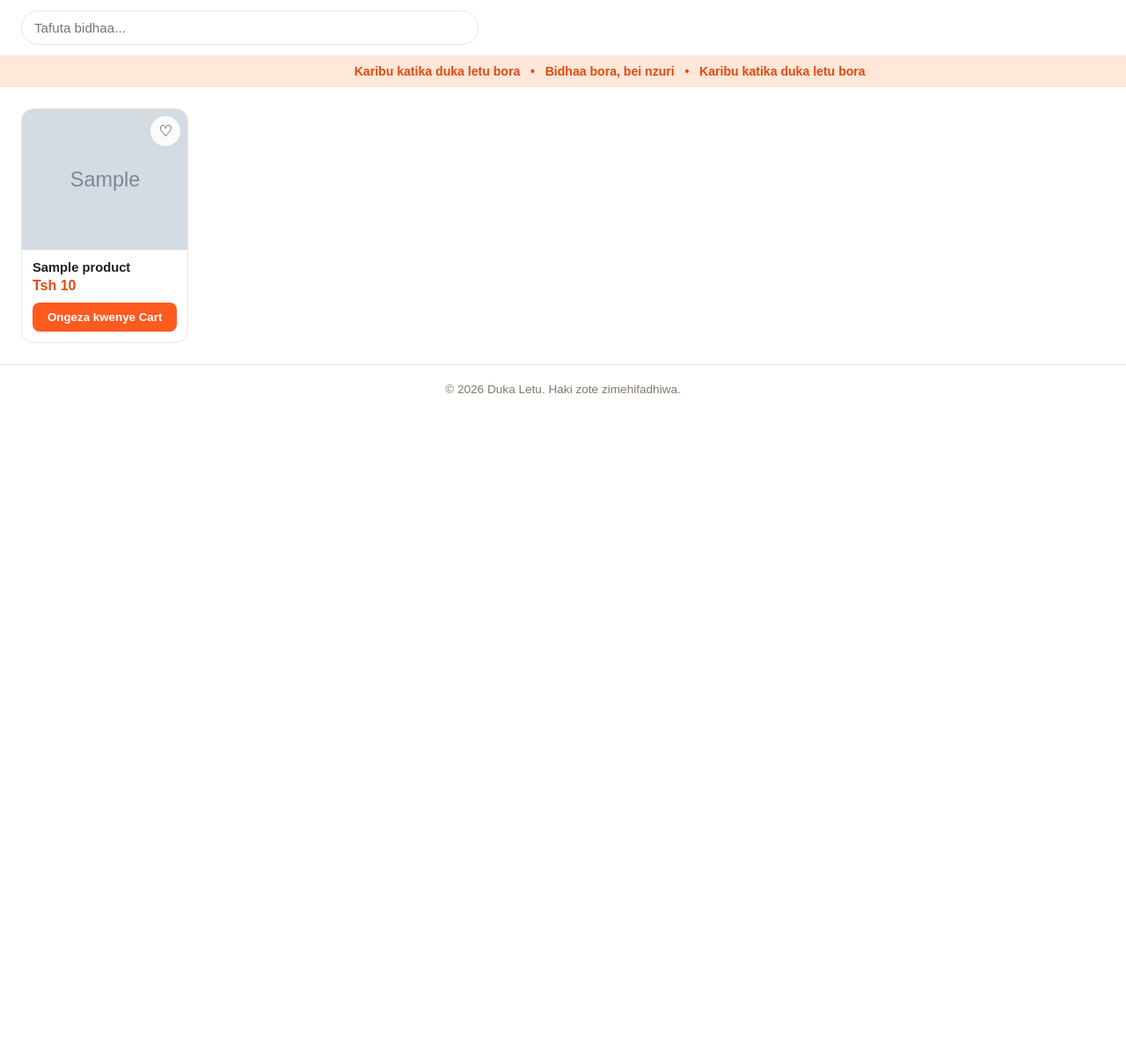
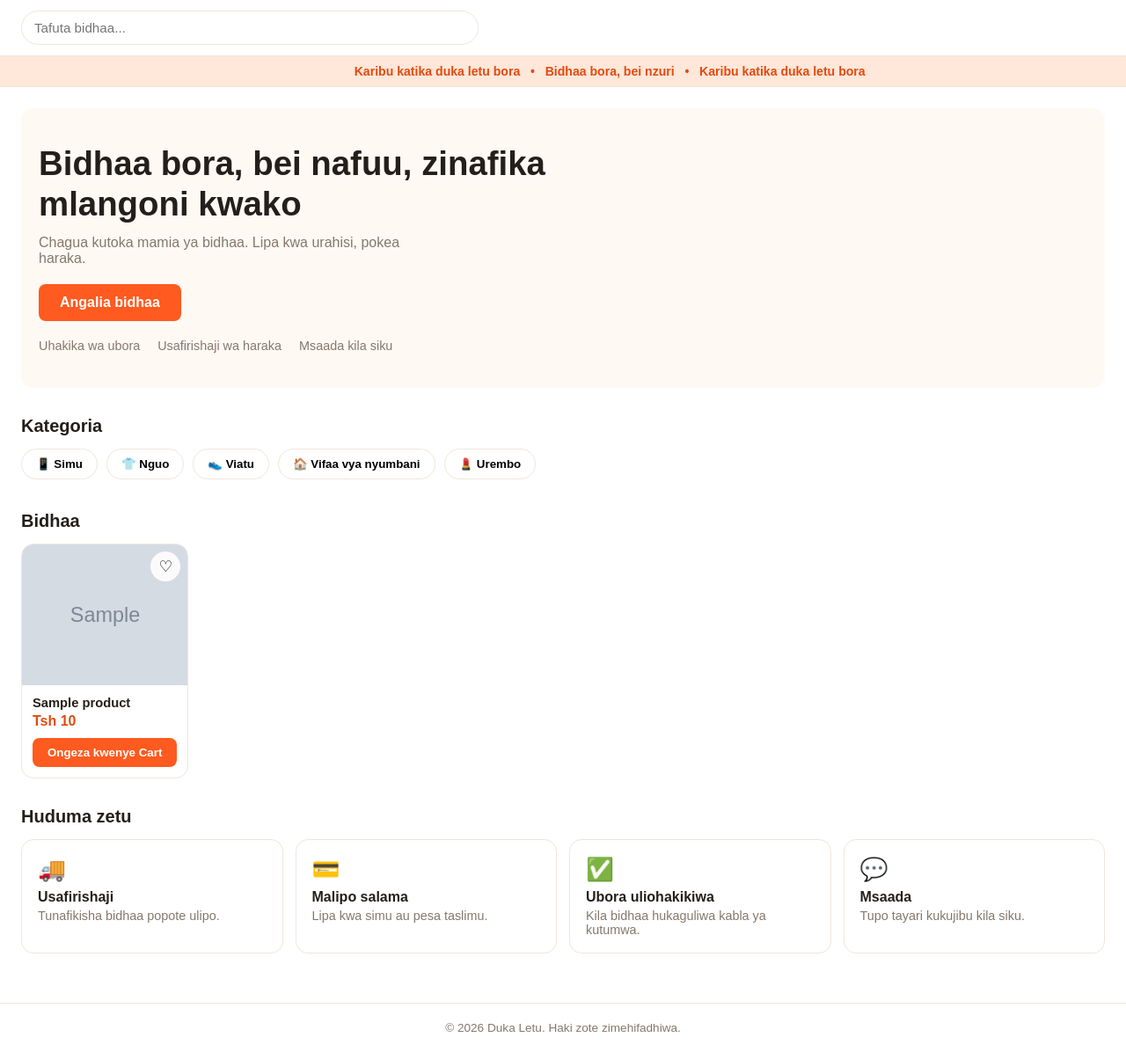
Before and after one commit to ezraelias927-star/CART, a Flask app: page / in a window 1280 px wide. Shown: the part 55-1251 px from the top of the page at 88% size. Before the commit the page ends 502 px from the top, so only its background shows below. Run offline with Flask 3, Linux system fonts and the light colour scheme; tables that the repository leaves empty hold one stand-in row (values such as "Sample post"); grey boxes marked "Sample" are stand-in pictures.

Commit message:
modification of homepage

```diff
--- /dev/null
+++ b/static/css/home.css
@@ -0,0 +1,142 @@
+/* Product section. Inatumia variables zilizopo kwenye base.html */
+
+.product-grid {
+  display: grid;
+  grid-template-columns: repeat(2, 1fr);
+  gap: 12px;
+}
+
+@media (min-width: 768px) {
+  .product-grid {
+    grid-template-columns: repeat(auto-fill, minmax(180px, 1fr));
+    gap: 18px;
+  }
+}
+
+.product-card {
+  position: relative;
+  display: flex;
+  flex-direction: column;
+  border: 1px solid var(--border);
+  border-radius: var(--radius-md);
+  overflow: hidden;
+  background: var(--bg);
+}
+
+.product-card img {
+  display: block;
+  width: 100%;
+  height: 160px;
+  object-fit: cover;
+  background: var(--surface);
+}
+
+.product-info {
+  display: flex;
+  flex: 1;
+  flex-direction: column;
+  padding: 12px;
+}
+
+.product-name {
+  margin: 0 0 4px;
+  font-size: 0.92rem;
+  font-weight: 700;
+  /* Majina marefu yasivunje muonekano wa kadi */
+  display: -webkit-box;
+  -webkit-line-clamp: 2;
+  -webkit-box-orient: vertical;
+  overflow: hidden;
+}
+
+.product-price {
+  margin: 0 0 10px;
+  color: var(--orange-dark);
+  font-weight: 700;
+}
+
+.add-to-cart-btn {
+  width: 100%;
+  margin-top: auto;
+  padding: 9px;
+  border: none;
+  border-radius: var(--radius-sm);
+  background: var(--orange);
+  color: #fff;
+  font-weight: 600;
+  cursor: pointer;
+}
+
+.add-to-cart-btn:hover { background: var(--orange-dark); }
+
+.favorite-btn {
+  position: absolute;
+  top: 8px;
+  right: 8px;
+  width: 34px;
+  height: 34px;
+  border: none;
+  border-radius: 50%;
+  background: rgba(255, 255, 255, 0.9);
+  font-size: 1.1rem;
+  cursor: pointer;
+}
+
+.favorite-btn.favorited { color: var(--orange); }
+
+.add-to-cart-btn:focus-visible,
+.favorite-btn:focus-visible {
+  outline: 2px solid var(--orange-dark);
+  outline-offset: 2px;
+}
+
+.product-empty,
+.product-more {
+  grid-column: 1 / -1;
+  padding: 15px;
+  text-align: center;
+  color: var(--text-muted);
+  font-size: 0.9rem;
+}
+
+#loadingText { color: var(--text-muted); }
+
+/* ---------- Layout ---------- */
+.home-section { margin: 32px 0; }
+.section-title { margin: 0 0 14px; font-size: 1.25rem; }
+.visually-hidden { position: absolute; width: 1px; height: 1px; overflow: hidden; clip: rect(0 0 0 0); }
+
+/* ---------- Hero ---------- */
+.hero { padding: 40px 20px; border-radius: var(--radius-md); background: var(--surface); }
+.hero-inner { max-width: 640px; }
+.hero-title { margin: 0 0 12px; font-size: clamp(1.6rem, 5vw, 2.4rem); line-height: 1.2; }
+.hero-text { margin: 0 0 20px; color: var(--text-muted); max-width: 52ch; }
+.hero-cta { display: inline-block; padding: 12px 24px; border-radius: var(--radius-sm); background: var(--orange); color: #fff; font-weight: 600; text-decoration: none; }
+.hero-cta:hover { background: var(--orange-dark); }
+.hero-highlights { display: flex; flex-wrap: wrap; gap: 8px 20px; margin: 20px 0 0; padding: 0; list-style: none; color: var(--text-muted); font-size: 0.9rem; }
+
+/* ---------- Category ---------- */
+.category-list { display: flex; gap: 10px; overflow-x: auto; padding-bottom: 4px; }
+.category-chip { flex: none; padding: 9px 16px; border: 1px solid var(--border); border-radius: 999px; background: var(--bg); font-weight: 600; cursor: pointer; }
+.category-chip:hover, .category-chip:focus-visible { border-color: var(--orange); color: var(--orange-dark); outline: none; }
+
+/* ---------- Services ---------- */
+.services-grid { display: grid; grid-template-columns: repeat(auto-fit, minmax(200px, 1fr)); gap: 14px; }
+.service-card { padding: 18px; border: 1px solid var(--border); border-radius: var(--radius-md); }
+.service-icon { font-size: 1.6rem; }
+.service-card h3 { margin: 8px 0 4px; font-size: 1rem; }
+.service-card p { margin: 0; color: var(--text-muted); font-size: 0.9rem; }
+
+/* ---------- Skeleton loading ---------- */
+.skeleton .sk-img, .skeleton .sk-line, .skeleton .sk-btn {
+  background: linear-gradient(90deg, var(--surface) 25%, var(--border) 50%, var(--surface) 75%);
+  background-size: 200% 100%;
+  animation: shimmer 1.2s infinite linear;
+  border-radius: var(--radius-sm);
+}
+.skeleton .sk-img { height: 160px; border-radius: 0; }
+.skeleton .sk-line { height: 12px; margin-bottom: 8px; }
+.skeleton .sk-line.short { width: 55%; }
+.skeleton .sk-btn { height: 34px; margin-top: 8px; }
+@keyframes shimmer { to { background-position: -200% 0; } }
+@media (prefers-reduced-motion: reduce) { .skeleton * { animation: none; } }
--- /dev/null
+++ b/static/js/components/category.js
@@ -0,0 +1,40 @@
+import { escapeHTML } from './dom.js';
+
+// DATA: jina linatumika kama neno la kutafuta bidhaa
+const categories = [
+  { name: 'Simu', icon: '📱' },
+  { name: 'Nguo', icon: '👕' },
+  { name: 'Viatu', icon: '👟' },
+  { name: 'Vifaa vya nyumbani', icon: '🏠' },
+  { name: 'Urembo', icon: '💄' },
+];
+
+const render = (el) => {
+  el.innerHTML = `
+    <h2 class="section-title">Kategoria</h2>
+    <div class="category-list" role="list">
+      ${categories.map((c) => `
+        <button type="button" class="category-chip" role="listitem" data-category="${escapeHTML(c.name)}">
+          <span aria-hidden="true">${c.icon}</span> ${escapeHTML(c.name)}
+        </button>`).join('')}
+    </div>`;
+};
+
+// Module haitegemei showProduct: inatumia search bar iliyopo tu.
+const selectCategory = (name) => {
+  const input = document.getElementById('searchInput');
+  if (!input) return;
+  input.value = name;
+  input.dispatchEvent(new Event('input', { bubbles: true }));
+  document.getElementById('products')?.scrollIntoView({ behavior: 'smooth' });
+};
+
+export const initCategory = () => {
+  const el = document.getElementById('category');
+  if (!el) return;
+  render(el);
+  el.addEventListener('click', (e) => {
+    const chip = e.target.closest('[data-category]');
+    if (chip) selectCategory(chip.dataset.category);
+  });
+};
--- /dev/null
+++ b/static/js/components/dom.js
@@ -0,0 +1,23 @@
+// Helpers zinazotumika na modules zote.
+
+const HTML_ESCAPES = {
+  '&': '&amp;',
+  '<': '&lt;',
+  '>': '&gt;',
+  '"': '&quot;',
+  "'": '&#39;',
+};
+
+// Inabadilisha herufi hatari kabla ya kuweka text kwenye innerHTML.
+export const escapeHTML = (value) =>
+  String(value ?? '').replace(/[&<>"']/g, (ch) => HTML_ESCAPES[ch]);
+
+export const formatPrice = (value) => `Tsh ${Number(value).toLocaleString()}`;
+
+export const debounce = (fn, delay = 300) => {
+  let timer;
+  return (...args) => {
+    clearTimeout(timer);
+    timer = setTimeout(() => fn(...args), delay);
+  };
+};
--- /dev/null
+++ b/static/js/components/hero.js
@@ -0,0 +1,26 @@
+import { escapeHTML } from './dom.js';
+
+// DATA: badilisha maudhui hapa tu
+const hero = {
+  title: 'Bidhaa bora, bei nafuu, zinafika mlangoni kwako',
+  text: 'Chagua kutoka mamia ya bidhaa. Lipa kwa urahisi, pokea haraka.',
+  cta: { label: 'Angalia bidhaa', target: '#products' },
+  highlights: ['Uhakika wa ubora', 'Usafirishaji wa haraka', 'Msaada kila siku'],
+};
+
+const render = (el) => {
+  el.innerHTML = `
+    <div class="hero-inner">
+      <h1 class="hero-title">${escapeHTML(hero.title)}</h1>
+      <p class="hero-text">${escapeHTML(hero.text)}</p>
+      <a class="hero-cta" href="${escapeHTML(hero.cta.target)}">${escapeHTML(hero.cta.label)}</a>
+      <ul class="hero-highlights">
+        ${hero.highlights.map((h) => `<li>${escapeHTML(h)}</li>`).join('')}
+      </ul>
+    </div>`;
+};
+
+export const initHero = () => {
+  const el = document.getElementById('hero');
+  if (el) render(el);
+};
--- /dev/null
+++ b/static/js/components/main.js
@@ -0,0 +1,10 @@
+import { initHero } from './hero.js';
+import { initCategory } from './category.js';
+import { initServices } from './services.js';
+import { initShowProduct } from './showProduct.js';
+
+// Script ya module ina-defer yenyewe: DOM tayari ipo.
+initHero();
+initCategory();
+initServices();
+initShowProduct();
--- /dev/null
+++ b/static/js/components/services.js
@@ -0,0 +1,27 @@
+import { escapeHTML } from './dom.js';
+
+// DATA
+const services = [
+  { icon: '🚚', title: 'Usafirishaji', text: 'Tunafikisha bidhaa popote ulipo.' },
+  { icon: '💳', title: 'Malipo salama', text: 'Lipa kwa simu au pesa taslimu.' },
+  { icon: '✅', title: 'Ubora uliohakikiwa', text: 'Kila bidhaa hukaguliwa kabla ya kutumwa.' },
+  { icon: '💬', title: 'Msaada', text: 'Tupo tayari kukujibu kila siku.' },
+];
+
+const render = (el) => {
+  el.innerHTML = `
+    <h2 class="section-title">Huduma zetu</h2>
+    <div class="services-grid">
+      ${services.map((s) => `
+        <article class="service-card">
+          <span class="service-icon" aria-hidden="true">${s.icon}</span>
+          <h3>${escapeHTML(s.title)}</h3>
+          <p>${escapeHTML(s.text)}</p>
+        </article>`).join('')}
+    </div>`;
+};
+
+export const initServices = () => {
+  const el = document.getElementById('services');
+  if (el) render(el);
+};
--- /dev/null
+++ b/static/js/components/showProduct.js
@@ -0,0 +1,186 @@
+import { escapeHTML, formatPrice, debounce } from './dom.js';
+
+// ---------------------------------------------------------------
+// CONFIG
+// ---------------------------------------------------------------
+const API_URL = '/api/searchproducts';
+const MAX_VISIBLE = 5;
+const SEARCH_DELAY_MS = 300;
+const FALLBACK_IMAGE = 'https://placehold.co/300x200';
+
+const MESSAGES = {
+  loading: 'Inapakia bidhaa...',
+  searching: 'Inatafuta...',
+  error: 'Imeshindwa kupakia bidhaa. Jaribu tena.',
+  empty: 'Hakuna bidhaa zinazofanana na utafutaji wako.',
+};
+
+// ---------------------------------------------------------------
+// STATE (ndani ya module tu, hakuna global)
+// ---------------------------------------------------------------
+let currentRequest = null; // AbortController ya request inayoendelea
+let products = [];         // bidhaa zilizopo kwenye grid, kwa ajili ya event delegation
+
+// ---------------------------------------------------------------
+// DOM REFERENCES
+// ---------------------------------------------------------------
+const getEls = () => ({
+  grid: document.getElementById('productGrid'),
+  status: document.getElementById('loadingText'),
+  search: document.getElementById('searchInput'),
+});
+
+// ---------------------------------------------------------------
+// STATUS MESSAGE
+// ---------------------------------------------------------------
+const showStatus = (message) => {
+  const { status } = getEls();
+  status.textContent = message;
+  status.hidden = false;
+};
+
+const hideStatus = () => {
+  getEls().status.hidden = true;
+};
+
+// ---------------------------------------------------------------
+// DATA
+// ---------------------------------------------------------------
+const buildUrl = (term) =>
+  term ? `${API_URL}?search=${encodeURIComponent(term)}` : API_URL;
+
+const fetchProducts = async (term, signal) => {
+  const response = await fetch(buildUrl(term), { signal });
+  if (!response.ok) throw new Error(`HTTP ${response.status}`);
+  return response.json();
+};
+
+// ---------------------------------------------------------------
+// RENDER
+// ---------------------------------------------------------------
+const cardHTML = (product) => {
+  const id = escapeHTML(product.id);
+  const name = escapeHTML(product.name);
+  const image = escapeHTML(product.image_url || FALLBACK_IMAGE);
+
+  return `
+    <article class="product-card" data-product-id="${id}">
+      <button type="button" class="favorite-btn" data-action="favorite"
+              data-fav-id="${id}" aria-label="Weka ${name} kwenye favorites">
+        &#9825;
+      </button>
+      <img src="${image}" alt="${name}" loading="lazy">
+      <div class="product-info">
+        <h3 class="product-name">${name}</h3>
+        <p class="product-price">${formatPrice(product.price)}</p>
+        <button type="button" class="add-to-cart-btn" data-action="add-to-cart">
+          Ongeza kwenye Cart
+        </button>
+      </div>
+    </article>
+  `;
+};
+
+const render = (list) => {
+  const { grid } = getEls();
+
+  if (list.length === 0) {
+    products = [];
+    grid.innerHTML = `<p class="product-empty">${MESSAGES.empty}</p>`;
+    return;
+  }
+
+  products = list.slice(0, MAX_VISIBLE);
+  const hiddenCount = list.length - products.length;
+
+  grid.innerHTML =
+    products.map(cardHTML).join('') +
+    (hiddenCount > 0
+      ? `<p class="product-more">Na bidhaa zingine ${hiddenCount} zinapatikana.</p>`
+      : '');
+
+  syncFavoriteIcons();
+};
+
+// Moyo ujae kwa bidhaa zilizokwisha kuwa favorites.
+// isFavorited na syncFavoriteButtons zinatoka base.html.
+const syncFavoriteIcons = () => {
+  products.forEach(({ id }) => {
+    const key = String(id);
+    window.syncFavoriteButtons(key, window.isFavorited(key));
+  });
+};
+
+const SKELETON_COUNT = 6;
+
+// Kadi za kijivu zinazoonyeshwa wakati bidhaa zinapakiwa.
+const renderSkeleton = () => {
+  const { grid } = getEls();
+  grid.closest('section')?.setAttribute('aria-busy', 'true');
+  grid.innerHTML = Array.from({ length: SKELETON_COUNT }, () => `
+    <div class="product-card skeleton" aria-hidden="true">
+      <div class="sk-img"></div>
+      <div class="product-info"><div class="sk-line"></div><div class="sk-line short"></div><div class="sk-btn"></div></div>
+    </div>`).join('');
+};
+
+// ---------------------------------------------------------------
+// LOAD
+// ---------------------------------------------------------------
+const loadProducts = async (term = '') => {
+  // Futa request ya zamani ili majibu ya zamani yasifunike mapya.
+  currentRequest?.abort();
+  currentRequest = new AbortController();
+
+  hideStatus();
+  renderSkeleton();
+
+  try {
+    const data = await fetchProducts(term, currentRequest.signal);
+    getEls().grid.closest('section')?.setAttribute('aria-busy', 'false');
+    render(data);
+  } catch (error) {
+    if (error.name === 'AbortError') return;
+    getEls().grid.innerHTML = '';
+    showStatus(MESSAGES.error);
+  }
+};
+
+// ---------------------------------------------------------------
+// EVENTS (delegation: listener moja kwa grid nzima)
+// ---------------------------------------------------------------
+const handleGridClick = (event) => {
+  const button = event.target.closest('[data-action]');
+  if (!button) return;
+
+  const card = button.closest('[data-product-id]');
+  const product = products.find((p) => String(p.id) === card?.dataset.productId);
+  if (!product) return;
+
+  if (button.dataset.action === 'favorite') {
+    window.toggleFavorite(String(product.id), product.name, product.price);
+  } else if (button.dataset.action === 'add-to-cart') {
+    window.addToCart(
+      String(product.id),
+      product.name,
+      product.price,
+      product.image_url || FALLBACK_IMAGE,
+      button
+    );
+  }
+};
+
+// ---------------------------------------------------------------
+// INIT
+// ---------------------------------------------------------------
+export const initShowProduct = () => {
+  const { grid, search } = getEls();
+  if (!grid) return;
+
+  grid.addEventListener('click', handleGridClick);
+
+  const onSearch = debounce((term) => loadProducts(term), SEARCH_DELAY_MS);
+  search?.addEventListener('input', (e) => onSearch(e.target.value.trim()));
+
+  loadProducts();
+};
--- a/templates/home.html
+++ b/templates/home.html
@@ -3,189 +3,19 @@
 {% block title %}Nyumbani | Duka Letu{% endblock %}
 
 {% block content %}
-<style>
-  .product-grid{
-    display: grid;
-    /* Kwenye simu tunatumia repeat(2, 1fr) ili zikae column mbili kabisa */
-    grid-template-columns: repeat(2, 1fr);
-    gap: 12px; /* Tumepunguza kidogo gap ili zitoshe vizuri kwenye skrini ndogo */
-  }
+<link rel="stylesheet" href="{{ url_for('static', filename='css/home.css') }}">
 
-  /* Kama unataka kwenye skrini kubwa (kama Laptops/Tablets) ziongezeke ziwe nyingi */
-  @media (min-width: 768px) {
-    .product-grid {
-      grid-template-columns: repeat(auto-fill, minmax(180px, 1fr));
-      gap: 18px;
-    }
-  }
-
-  .product-card{
-    border:1px solid var(--border);
-    border-radius:var(--radius-md);
-    overflow:hidden;
-    background:var(--bg);
-    position:relative;
-  }
-  .product-card img{
-    width:100%;
-    height:160px;
-    object-fit:cover;
-    display:block;
-    background:var(--surface);
-  }
-  .favorite-btn{
-    position:absolute;
-    top:8px; right:8px;
-    background:rgba(255,255,255,0.9);
-    border:none;
-    border-radius:50%;
-    width:34px; height:34px;
-    font-size:1.1rem;
-  }
-  .favorite-btn.favorited{ color: var(--orange); }
-  .product-info{ padding:12px; }
-  .product-name{ font-weight:bold; font-size:0.92rem; margin:0 0 4px; }
-  .product-price{ color:var(--orange-dark); font-weight:bold; margin:0 0 10px; }
-  .add-to-cart-btn{
-    width:100%;
-    padding:9px;
-    background:var(--orange);
-    color:#fff;
-    border:none;
-    border-radius:var(--radius-sm);
-    font-weight:600;
-  }
-  .add-to-cart-btn:hover{ background:var(--orange-dark); }
-  #loadingText{ color:var(--text-muted); }
-</style>
-
-<p id="loadingText">Inapakia bidhaa...</p>
-<div class="product-grid" id="productGrid"></div>
+<!-- home.html inabeba containers tu; maudhui yanajazwa na modules -->
+<section id="hero" class="hero" aria-label="Karibu"></section>
+<section id="category" class="home-section" aria-label="Kategoria"></section>
+<section id="products" class="home-section" aria-labelledby="products-heading" aria-busy="true">
+  <h2 id="products-heading" class="section-title">Bidhaa</h2>
+  <p id="loadingText" role="status" hidden></p>
+  <div class="product-grid" id="productGrid"></div>
+</section>
+<section id="services" class="home-section" aria-label="Huduma"></section>
 {% endblock %}
 
 {% block extra_js %}
-<script>
-  // =====================================================================
-  // HOME PAGE LOGIC (function moja = kazi moja)
-  // =====================================================================
-
-  // Tunahifadhi ID ya "timer" ya debounce, ili tusitume request kwa kila herufi.
-  let searchDebounceTimer = null;
-
-  // Inatengeneza URL sahihi ya API - na search parameter kama ipo.
-  function buildProductsUrl(searchTerm) {
-    if (!searchTerm) return '/api/searchproducts';
-    return '/api/searchproducts?search=' + encodeURIComponent(searchTerm);
-  }
-
-  // Inaonyesha ujumbe wa "inapakia/inatafuta" kwa mtumiaji.
-  function showLoading(message) {
-    const loadingText = document.getElementById('loadingText');
-    loadingText.textContent = message;
-    loadingText.style.display = 'block';
-  }
-
-  // Inaficha ujumbe wa "inapakia/inatafuta".
-  function hideLoading() {
-    document.getElementById('loadingText').style.display = 'none';
-  }
-
-  // Inaomba bidhaa kutoka server - na search term ikiwa ipo.
-  async function loadProducts(searchTerm = '') {
-    showLoading(searchTerm ? 'Inatafuta...' : 'Inapakia bidhaa...');
-
-    try {
-      const url = buildProductsUrl(searchTerm);
-      const response = await fetch(url);
-      const products = await response.json();
-      hideLoading();
-      renderProductGrid(products);
-    } catch (error) {
-      showLoadError();
-    }
-  }
-
-  // Inaonyesha ujumbe wa error endapo fetch imeshindwa.
-  function showLoadError() {
-    showLoading('Imeshindwa kupakia bidhaa. Jaribu tena.');
-  }
-
-  // Inachukua list ya bidhaa na kuzichora kwenye grid.
-  // Inachukua list ya bidhaa na kuzichora kwenye grid.
-  function renderProductGrid(products) {
-    const grid = document.getElementById('productGrid');
-
-    if (products.length === 0) {
-      grid.innerHTML = '<p>Hakuna bidhaa zinazofanana na utafutaji wako.</p>';
-      return;
-    }
-
-    // Kuchukua bidhaa 5 tu za kwanza kupitia slice(0, 5)
-    const productsToShow = products.slice(0, 5);
-    const remainingCount = products.length - 5;
-
-    let html = productsToShow.map(createProductCardHTML).join('');
-
-    // Kama ziko zaidi ya 5, tunaweza kuongeza ujumbe chini yake au kuacha hapo hapo
-    if (remainingCount > 0) {
-      html += `<div style="grid-column: 1 / -1; text-align: center; padding: 15px; color: var(--text-muted); font-size: 0.9rem;">Na bidhaa zingine ${remainingCount} zinapatikana kwenye mfumo...</div>`;
-    }
-
-    grid.innerHTML = html;
-    syncAllFavoriteIcons(productsToShow);
-  }
-
-  // Inatengeneza HTML ya kadi moja ya bidhaa.
-  function createProductCardHTML(product) {
-    const image = product.image_url || 'https://placehold.co/300x200';
-
-    return `
-      <div class="product-card">
-        <button class="favorite-btn" data-fav-id="${product.id}"
-          onclick="toggleFavorite('${product.id}', '${product.name}', ${product.price})">
-          &#9825;
-        </button>
-        <img src="${image}" alt="${product.name}">
-        <div class="product-info">
-          <p class="product-name">${product.name}</p>
-          <p class="product-price">Tsh ${Number(product.price).toLocaleString()}</p>
-          <button class="add-to-cart-btn"
-            onclick="addToCart('${product.id}', '${product.name}', ${product.price},'${image}',this)">
-            Ongeza kwenye Cart
-          </button>
-        </div>
-      </div>
-    `;
-  }
-
-  // Inaonyesha moyo "umejaa" kwa bidhaa zilizokwishawekwa favorites tangu awali.
-  function syncAllFavoriteIcons(products) {
-    products.forEach(function(product){
-      const alreadyFavorited = isFavorited(String(product.id));
-      syncFavoriteButtons(String(product.id), alreadyFavorited);
-    });
-  }
-
-  // ---------------------------------------------------------------------
-  // SEARCH (dynamic - kila mtu anapoandika, request halisi inatumwa server)
-  // ---------------------------------------------------------------------
-
-  // Inaitwa kila mtu anapoandika kwenye search bar.
-  // Inasubiri milisekunde 300 baada ya mtu kuacha kuandika, kisha ndipo inatuma request
-  // (debounce) - hii inazuia kutuma request kwa kila herufi moja moja.
-  function handleSearchInput(event) {
-    clearTimeout(searchDebounceTimer);
-
-    const searchTerm = event.target.value.trim();
-    searchDebounceTimer = setTimeout(() => loadProducts(searchTerm), 300);
-  }
-
-  // ---------------------------------------------------------------------
-  // INITIALIZATION
-  // ---------------------------------------------------------------------
-  document.addEventListener('DOMContentLoaded', function(){
-    loadProducts();
-    document.getElementById('searchInput').addEventListener('input', handleSearchInput);
-  });
-</script>
+<script type="module" src="{{ url_for('static', filename='js/components/main.js') }}"></script>
 {% endblock %}
```
